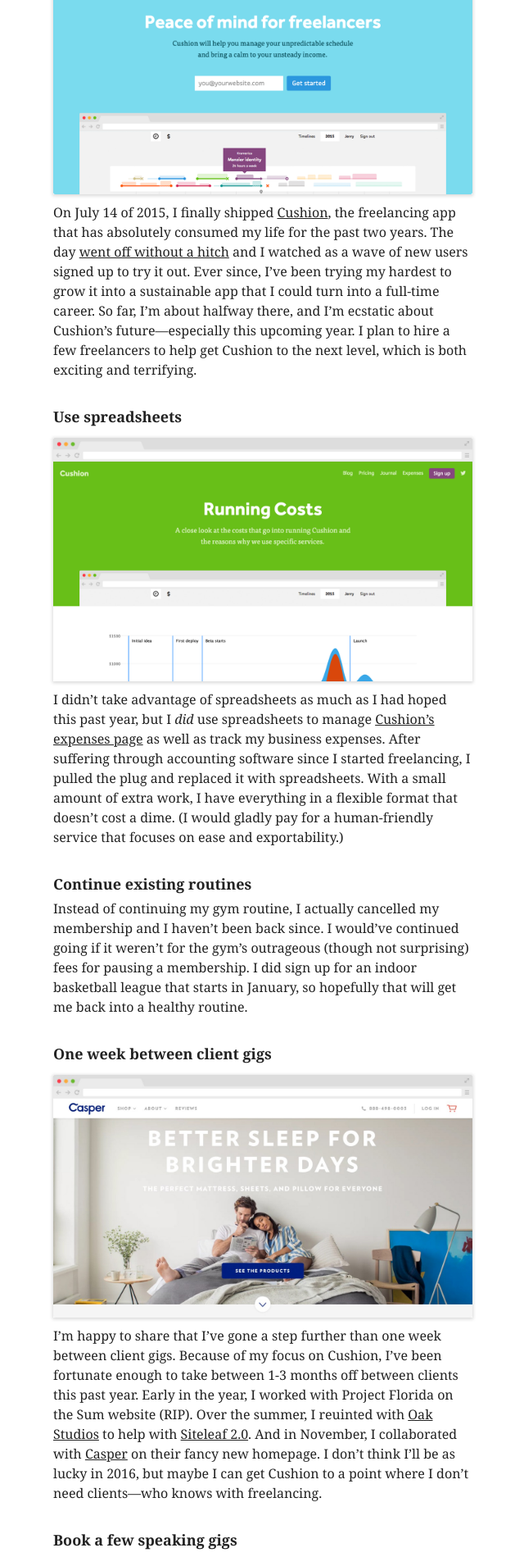
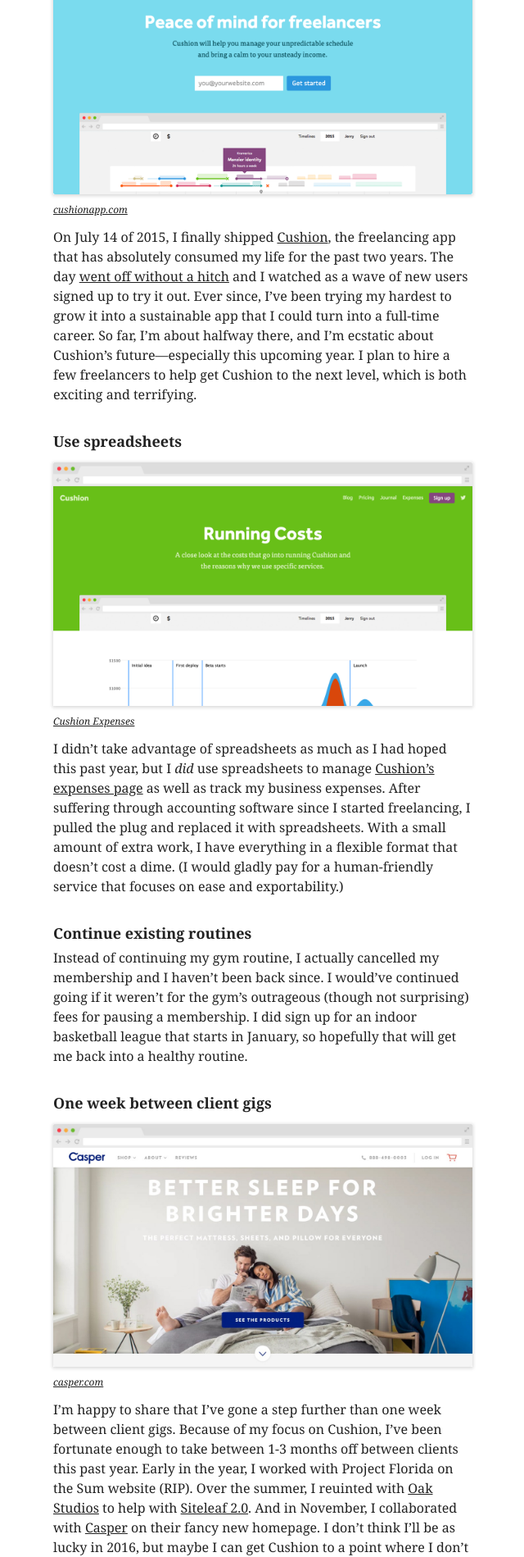
Before and after one commit to destroytoday/2016.destroytoday.com, a Jekyll site: the page built from _writings/2015-recap.markdown, in a window 1280 px wide. Shown: the part 379-2278 px from the top of the page at 82% size, without its empty margins (319-959 px from the left). Built offline with Jekyll 4.4.1, drawn with Linux system fonts in a browser that asks for light colours; some of the changed text lies outside the part shown.

Commit message:
Added captions to 2015 recap images

```diff
--- a/_includes/figure.html
+++ b/_includes/figure.html
@@ -1,4 +1,4 @@
-<figure class='block__figure'>
+<figure class='{% if include.figure.caption %}block__figure--captioned {% endif %}block__figure'>
   {% include image.html image=include.figure %}
 
   {% if include.figure.caption %}
--- a/_writings/2015-recap.markdown
+++ b/_writings/2015-recap.markdown
@@ -18,11 +18,15 @@
   figure:
     image: "/uploads/writings/2015-recap/cushion-homepage.png"
     url: http://cushionapp.com
+    caption: |-
+      [cushionapp.com](http://cushionapp.com)
     shadow?: true
 - header: Use spreadsheets
   figure:
     image: "/uploads/writings/2015-recap/cushion-expenses.png"
     url: http://cushionapp.com/expenses
+    caption: |-
+      [Cushion Expenses](http://cushionapp.com/expenses)
     shadow?: true
   body: I didn’t take advantage of spreadsheets as much as I had hoped this past year,
     but I *did* use spreadsheets to manage [Cushion’s expenses page](http://cushionapp.com/expenses)
@@ -41,6 +45,8 @@
   figure:
     image: "/uploads/writings/2015-recap/casper.jpg"
     url: http://casper.com
+    caption: |-
+      [casper.com](http://casper.com)
     shadow?: true
   body: I’m happy to share that I’ve gone a step further than one week between client
     gigs. Because of my focus on Cushion, I’ve been fortunate enough to take between
--- a/css/style.sass
+++ b/css/style.sass
@@ -116,6 +116,9 @@
     margin-top: 0.5em
 
   .block__header + .block__figure
+    margin-top: 0.75em
+
+  .block__figure--captioned + .block__body
     margin-top: 0.75em
 
   .block__images-container,
```
Also changed, not shown: other parts of _writings/2015-recap.markdown (+4 -0 lines).
